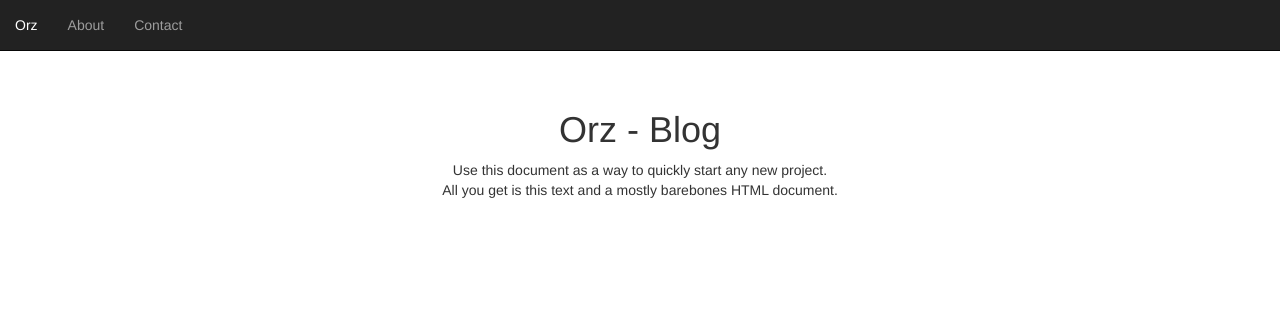
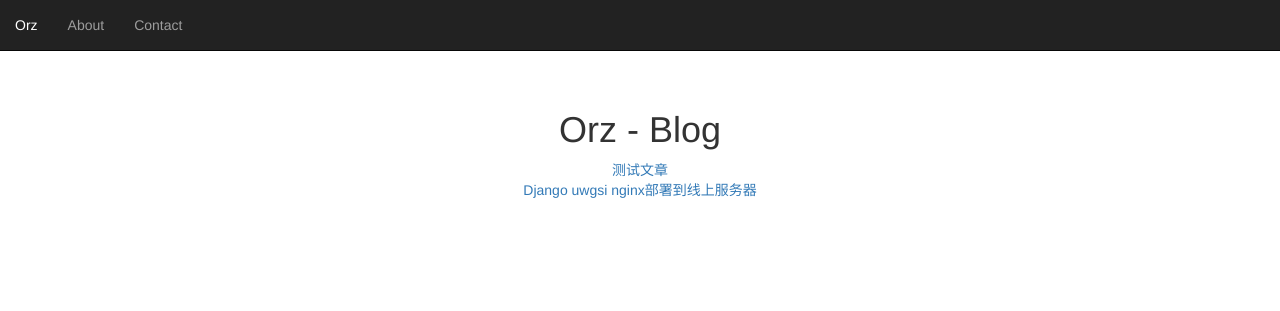
Before and after one commit to xiejia1992/Orz, a Django app: template Orz/orz_app/templates/index.html in a window 1280 px wide. Shown: the top 311 px of the page. Run offline with Django 3.2, Linux system fonts and the light colour scheme; data comes from the database, SQL or seed files in the repository; the template is opened without the code that fills it: values that come from a table or form of the project are taken from there, most other values are stand-ins (such as "Sample title", 1, 10 or a date in 2020); parts of the project's set-up code (start-up, migrations or seed data) failed here and were passed over; some libraries are stand-ins or nearby versions.

Commit message:
update view to show article caption

```diff
--- a/Orz/orz_app/templates/index.html
+++ b/Orz/orz_app/templates/index.html
@@ -28,7 +28,9 @@
     <div class="container">
         <div class="starter-template">
             <h1>Orz - Blog</h1>
-            <p>Use this document as a way to quickly start any new project.<br> All you get is this text and a mostly barebones HTML document.</p>
+            {% for article in all_article %}
+                <a href="{{ Column.get_absolute_url }}"> {{ article.caption }} </a> <br>
+            {% endfor %}
         </div>
     </div>
 {% endblock %}
--- a/Orz/orz_app/views.py
+++ b/Orz/orz_app/views.py
@@ -2,9 +2,11 @@
 
 from django.shortcuts import render, render_to_response
 from django.http import HttpResponse
+from models import *
 
 
 def index(request):
-    return render_to_response('index.html',)
+    all_article = Article.objects.all()
+    return render_to_response('index.html', {'all_article': all_article})
 
 # Create your views here.
```
Also changed, not shown: 1 other file.
